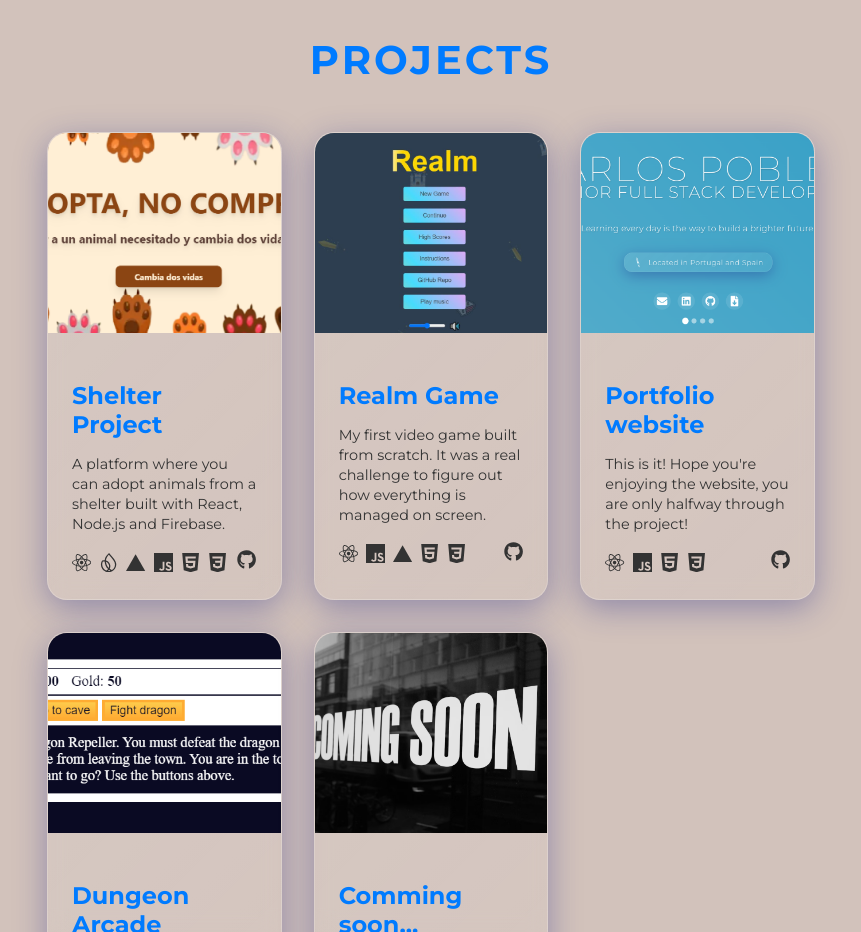
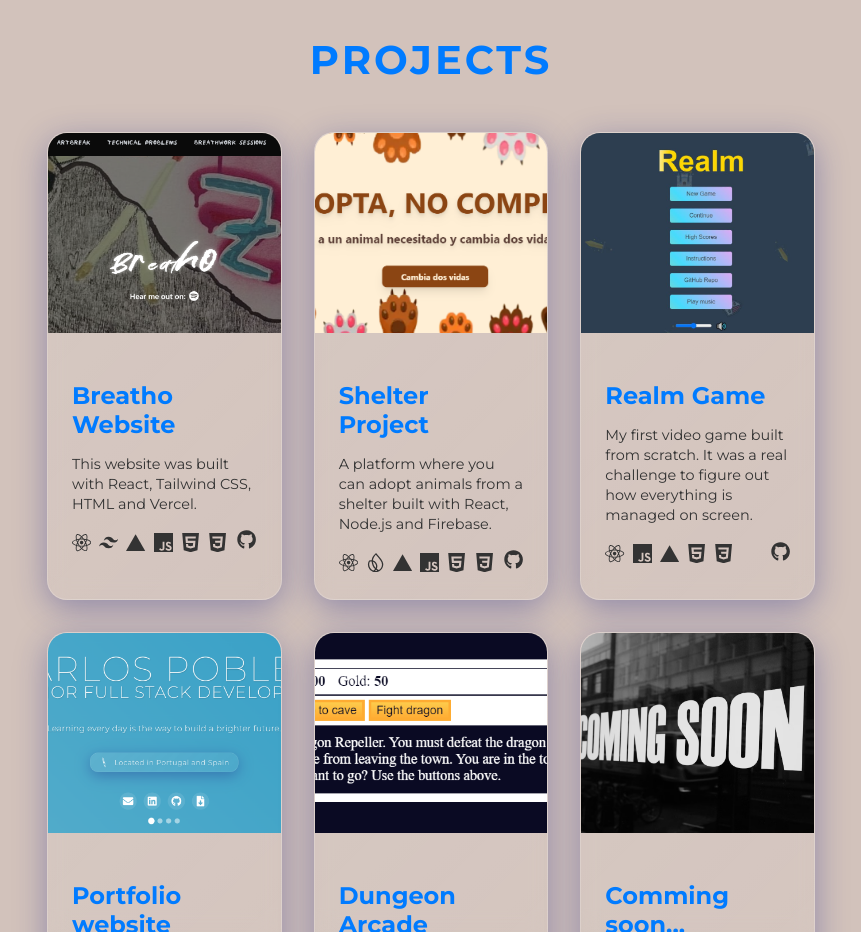
Before and after one commit to Chispa8/Porfolio, a React (Create React App) app: page / in a window 1280 px wide. Shown: the part 3140-4072 px from the top of the page, without its empty margins (209-1070 px from the left). Built offline with nearby package versions, Linux system fonts and the light colour scheme.

Commit message:
CV updated and Breatho project added.

```diff
--- a/src/components/Projects/Projects.js
+++ b/src/components/Projects/Projects.js
@@ -8,6 +8,7 @@ import {
   SiFirebase,
   SiCss3,
   SiVercel,
+  SiTailwindcss,
   /* SiJava,
   SiJunit,
   SiAgile,
@@ -15,7 +16,6 @@ import {
   SiPython,
   SiMysql,
   SiSqlite,
-  SiTailwindcss,
   SiGit,
   SiSpring,
   SiApachemaven,
@@ -31,6 +31,17 @@ import styles from "./Projects.module.css"
 const projects = [
   {
     id: 1,
+    title: "Breatho Website",
+    description:
+      "This website was built with React, Tailwind CSS, HTML and Vercel.",
+    image: "/images/Breatho.PNG",
+    github: "https://github.com/Chispa8/Shelter-project",
+    summary:
+      "Luís Brito, also known as Breatho, is a multidisciplinary artist based in Lisbon. My main challenge in this project was to create a website that reflected his desired style—combining elegance with abstract concepts—while ensuring it was fully responsive. It was a pleasure working with Luís, as the collaboration was seamless, with clear and effective communication throughout the process.",
+    stack: [SiReact, SiTailwindcss, SiVercel, SiJavascript, SiHtml5, SiCss3],
+  },
+  {
+    id: 2,
     title: "Shelter Project",
     description:
       "A platform where you can adopt animals from a shelter built with React, Node.js and Firebase.",
@@ -41,7 +52,7 @@ const projects = [
     stack: [SiReact, SiFirebase, SiVercel, SiJavascript, SiHtml5, SiCss3],
   },
   {
-    id: 2,
+    id: 3,
     title: "Realm Game",
     description:
       "My first video game built from scratch. It was a real challenge to figure out how everything is managed on screen.",
@@ -52,7 +63,7 @@ const projects = [
     stack: [SiReact, SiJavascript, SiVercel, SiHtml5, SiCss3],
   },
   {
-    id: 3,
+    id: 4,
     title: "Portfolio website",
     description:
       "This is it! Hope you're enjoying the website, you are only halfway through the project!",
@@ -63,7 +74,7 @@ const projects = [
     stack: [SiReact, SiJavascript, SiHtml5, SiCss3],
   },
   {
-    id: 4,
+    id: 5,
     title: "Dungeon Arcade",
     description:
       "Where you can battle against various enemies, visit the town to buy new weapons or heal your health to get back into the fight. Beware of the final boss, the dragon!",
@@ -74,7 +85,7 @@ const projects = [
     stack: [SiJavascript, SiHtml5, SiCss3],
   },
   {
-    id: 5,
+    id: 6,
     title: "Comming soon...",
     description:
       "Always working on a next project to improve my skills wherever I am.",
```
Also changed, not shown: public/images/Breatho.PNG (added), 1 other file (tests, documents, lock files or other folders).
